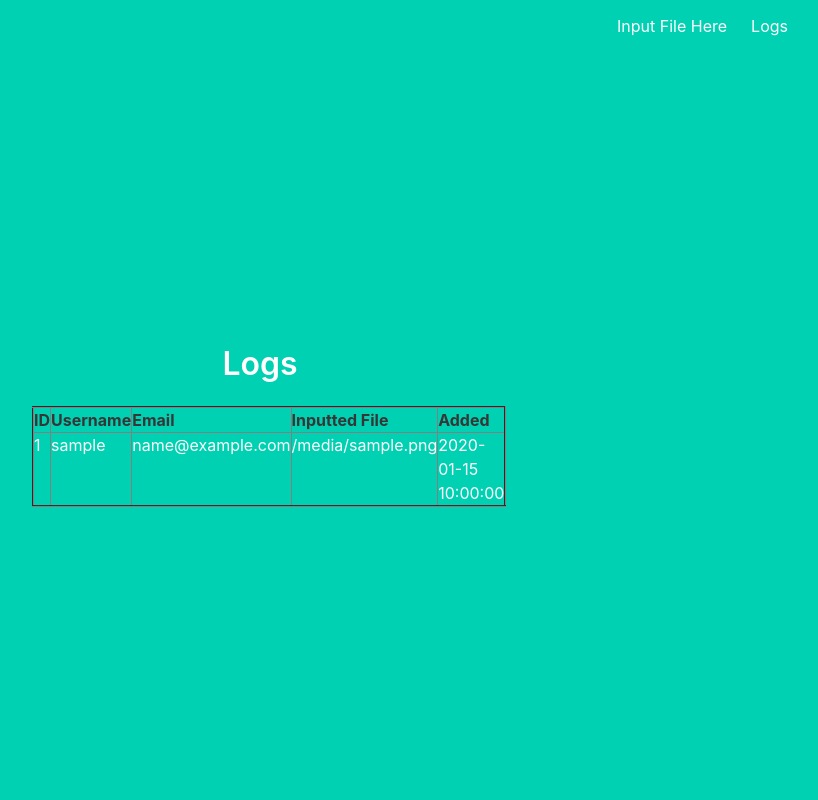
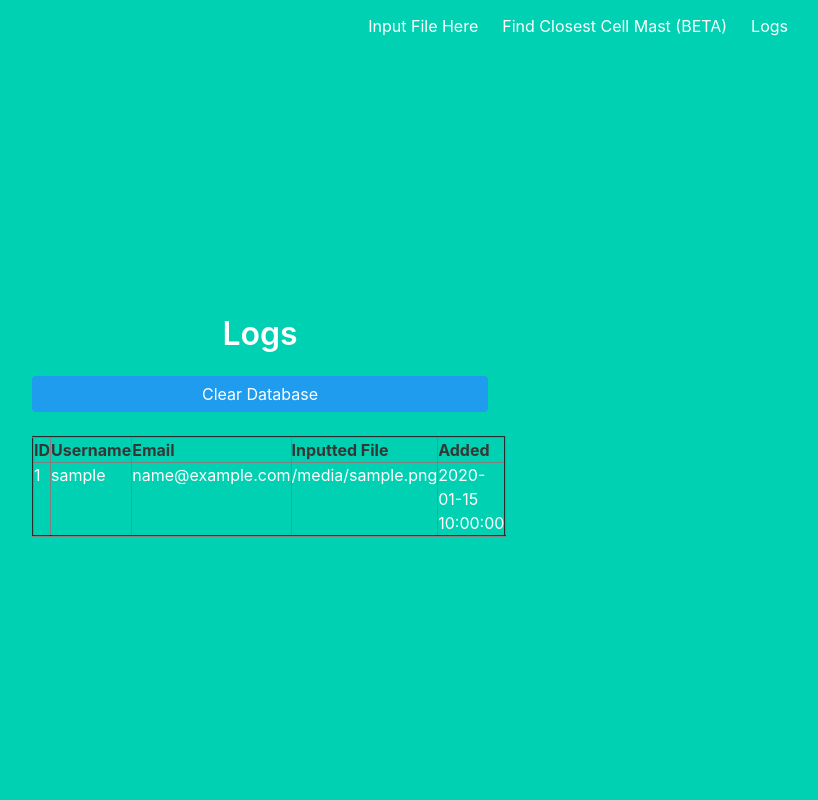
Before and after one commit to CarrJames/rory-forsbergapp, a Flask app: template templates/logs.html in a window 1280 px wide. Shown: the whole page, without its empty margins (428-1246 px from the left). Run offline with Flask 3, Linux system fonts and the light colour scheme; the template is opened without the code that fills it: most values are stand-ins (such as "Sample title", 1, 10 or a date in 2020); some libraries are stand-ins or nearby versions.

Commit message:
trying to add cell tower function

```diff
--- /dev/null
+++ b/outputs/test_1.csv
@@ -0,0 +1,3 @@
+GPS week,GPS second,solution status,latitude (deg),longitude (deg),height (m),approx-address
+2236,28585,SOL_COMPUTED,51.56999472,0.126908117,13.0445,"1145 High Rd, Romford RM6 4AT, UK"
+2236,28586,SOL_COMPUTED,51.57003586,0.127068845,12.9986,"Chadwell Arms, 1149 High Rd, Romford RM6 4AT, UK"
--- a/templates/base.html
+++ b/templates/base.html
@@ -33,6 +33,9 @@
                             File Output
                         </a>
                         {% endif %}
+                        <a href="" class="navbar-item">
+                            Find Closest Cell Mast (BETA)
+                        </a>
                         <a href="{{ url_for('logs') }}" class="navbar-item">
                             Logs
                         </a>
--- a/templates/logs.html
+++ b/templates/logs.html
@@ -4,7 +4,11 @@
 
     <div class="column is-5 is-offset-4">
         <h3 class="title is-3">Logs</h3>
-        <table border="2" class="dataframe">
+        <form action="{{ url_for('clear_db') }}" method="POST">
+            <input class="button is-block is-info is-fullwidth" type="submit" value="Clear Database">
+        </form>
+        <br>
+        <table border="2" class="dataframe is-centered">
             <tr>
                 <th>ID</th>
                 <th>Username</th>
```
Also changed, not shown: templates/sent.html (added, +8 -0 lines), instance/userlogs.db, 1 other file.
